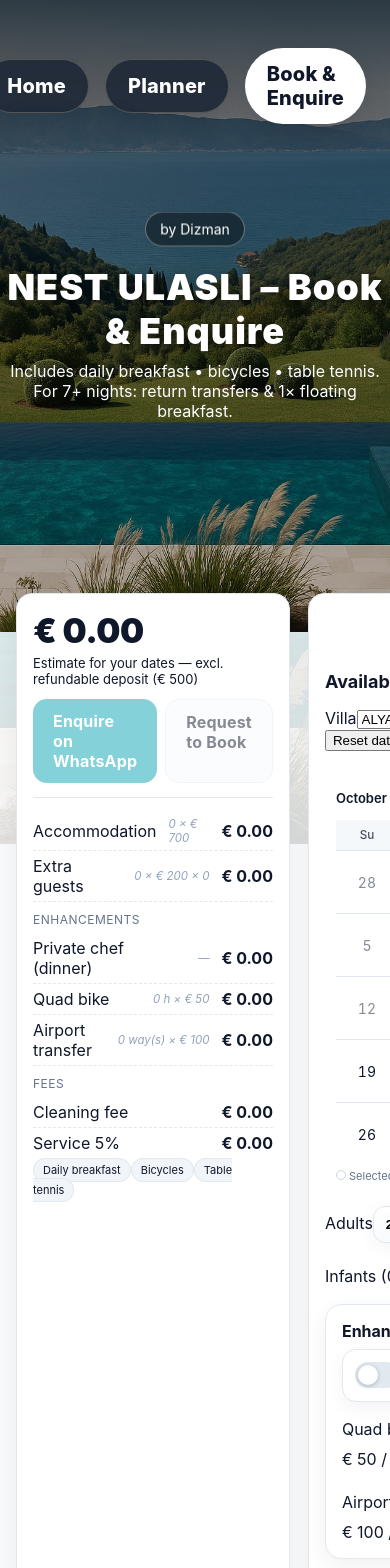
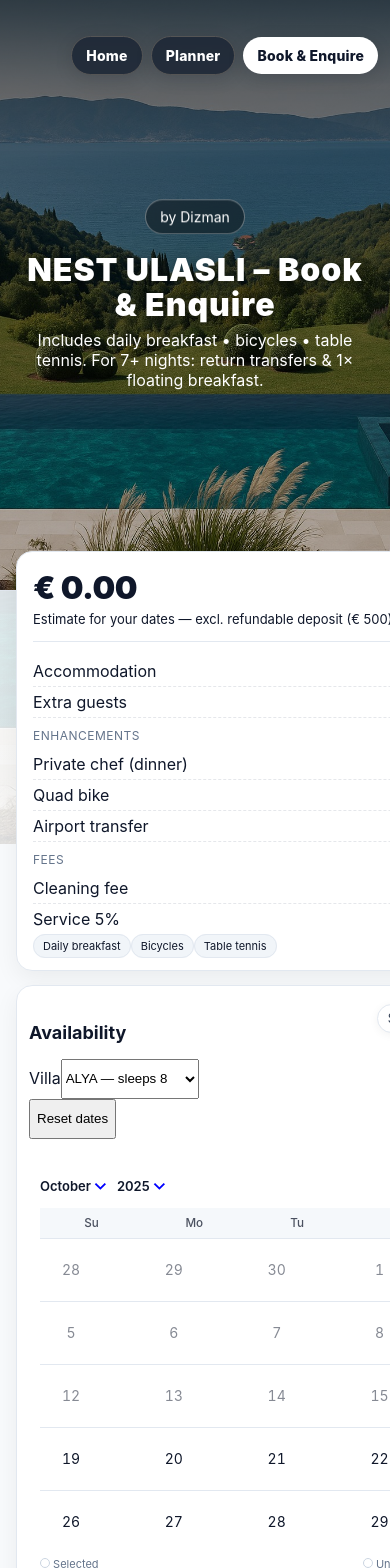
Before and after one commit to dirvass/nest-planner, a React (Vite) app: page /book in a window 390 px wide. Shown: the top 1568 px of the page. Built offline with nearby package versions, Linux system fonts and the light colour scheme.

Commit message:
Update styles.css

```diff
--- a/src/styles.css
+++ b/src/styles.css
@@ -404,3 +404,74 @@ thead th.sticky{ position:sticky; top:0; z-index:1; background:#f1f5f9 }
   transform: translateY(-2px);
   box-shadow: 0 10px 32px rgba(2,8,23,.15);
 }
+/* ===== Mobile-first Luxury OTA Polish ===== */
+
+/* 2.1 – Hero, nav & spacing on small screens */
+@media (max-width: 768px){
+  .header{ height: 70vh; background-attachment: scroll; }
+  .header-inner{ padding: 0 16px; }
+  .hero-title{ font-size: 32px; line-height: 1.1; }
+  .hero-subtitle{ font-size: 14px; }
+  .nav-buttons{ top: 12px; right: 12px; gap: 8px; }
+  .nav-btn{ padding: 10px 14px; font-size: 14px; box-shadow: 0 4px 18px rgba(2,8,23,.12); }
+}
+
+/* 2.2 – Booking grid: summary first, calendar compact */
+.booking-grid{ gap: 14px; }
+.booking-grid.booking-grid--summary-dominant{
+  grid-template-columns: 1.05fr 0.85fr;
+}
+@media (max-width: 980px){
+  .booking-grid.booking-grid--summary-dominant{
+    grid-template-columns: 1fr;
+  }
+  .summary{ order: -1; }         /* show total first (OTA pattern) */
+  .summary-card .summary-total{ font-size: 32px; }
+}
+
+/* 2.3 – Compact calendar (readable but small) */
+.shrink-65 .rdp{ transform: scale(.72); transform-origin: top left; }
+@media (max-width: 768px){
+  .shrink-65 .rdp{ transform: scale(.82); }
+}
+.calendar-card.panel{ padding: 10px; }
+
+/* 2.4 – Inputs: bigger touch targets */
+select,input,button,textarea{ min-height: 40px; }
+.select-wrap select{ min-height: 40px; }
+
+/* 2.5 – Summary CTA buttons: block on mobile */
+@media (max-width: 980px){
+  .summary-ctas{ display: none; } /* hide in card; we use bottom bar on mobile */
+}
+
+/* 2.6 – Sticky bottom booking bar (mobile) */
+.bottom-bar{
+  position: sticky;
+  bottom: 0; left: 0; right: 0;
+  background: rgba(255,255,255,.96);
+  backdrop-filter: blur(8px);
+  border-top: 1px solid var(--border);
+  padding: 10px 12px;
+  display: none; align-items: center; gap: 10px; z-index: 50;
+}
+.bottom-bar .info{ display: flex; flex-direction: column; line-height: 1.15; }
+.bottom-bar .total{ font-weight: 900; font-size: 18px; }
+.bottom-bar .sub{ color: var(--muted); font-size: 12px; }
+.bottom-bar .actions{ display: flex; gap: 8px; margin-left: auto; }
+.bottom-bar .btn{ padding: 10px 14px; border-radius: 12px; }
+@media (max-width: 980px){
+  .bottom-bar{ display: flex; }
+}
+
+/* 2.7 – Panels & chips tighter on small screens */
+.panel{ padding: 12px; }
+.chips{ gap: 6px; }
+.chip, .chip-soft{ font-size: 12.5px; padding: 6px 10px; }
+
+/* 2.8 – Improve tap affordance */
+.btn, .nav-btn{ touch-action: manipulation; }
+
+/* 2.9 – Table: horizontal scroll on mobile (planner) */
+.table-wrap{ overflow-x: auto; -webkit-overflow-scrolling: touch; }
+table{ min-width: 720px; }  /* allow scroll instead of squish on phones */
```
